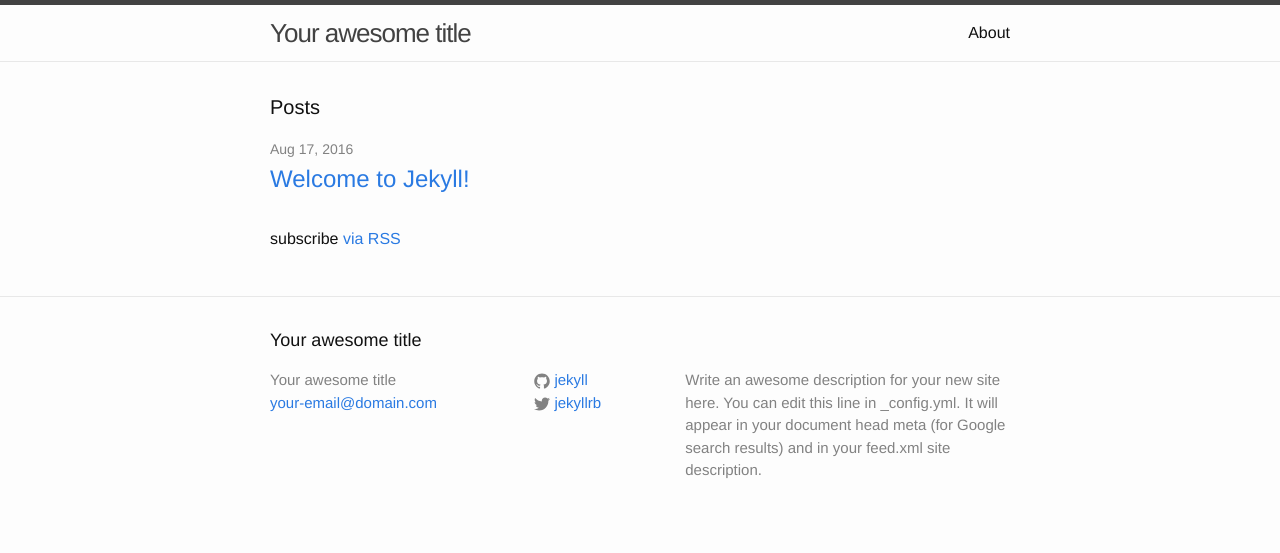
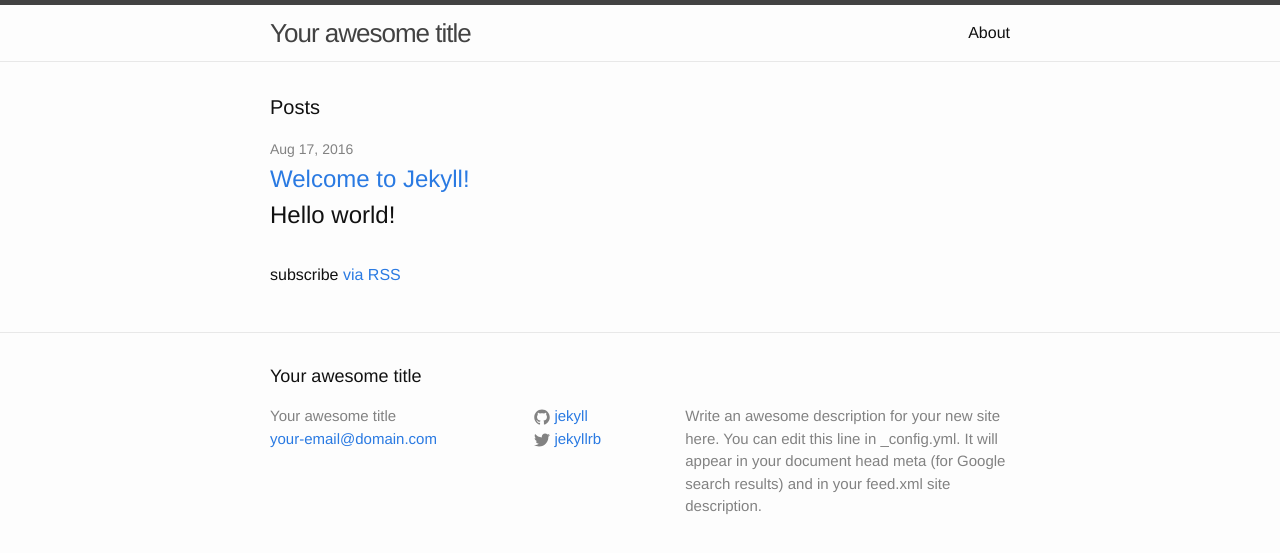
Before and after one commit to Jaar9711/Jaar9711.github.io, a Jekyll site: the page built from index.html, in a window 1280 px wide. Shown: the top 553 px of the page. Built offline with Jekyll 4.4.1, drawn with Linux system fonts in a browser that asks for light colours.

Commit message:
Update index.html

```diff
--- a/index.html
+++ b/index.html
@@ -12,7 +12,7 @@
         <span class="post-meta">{{ post.date | date: "%b %-d, %Y" }}</span>
 
         <h2>
-          <a class="post-link" href="{{ post.url | prepend: site.baseurl }}">{{ post.title }}</a>
+          <a class="post-link" href="{{ post.url | prepend: site.baseurl }}">{{ post.title }}</a>Hello world!
         </h2>
       </li>
     {% endfor %}
```
